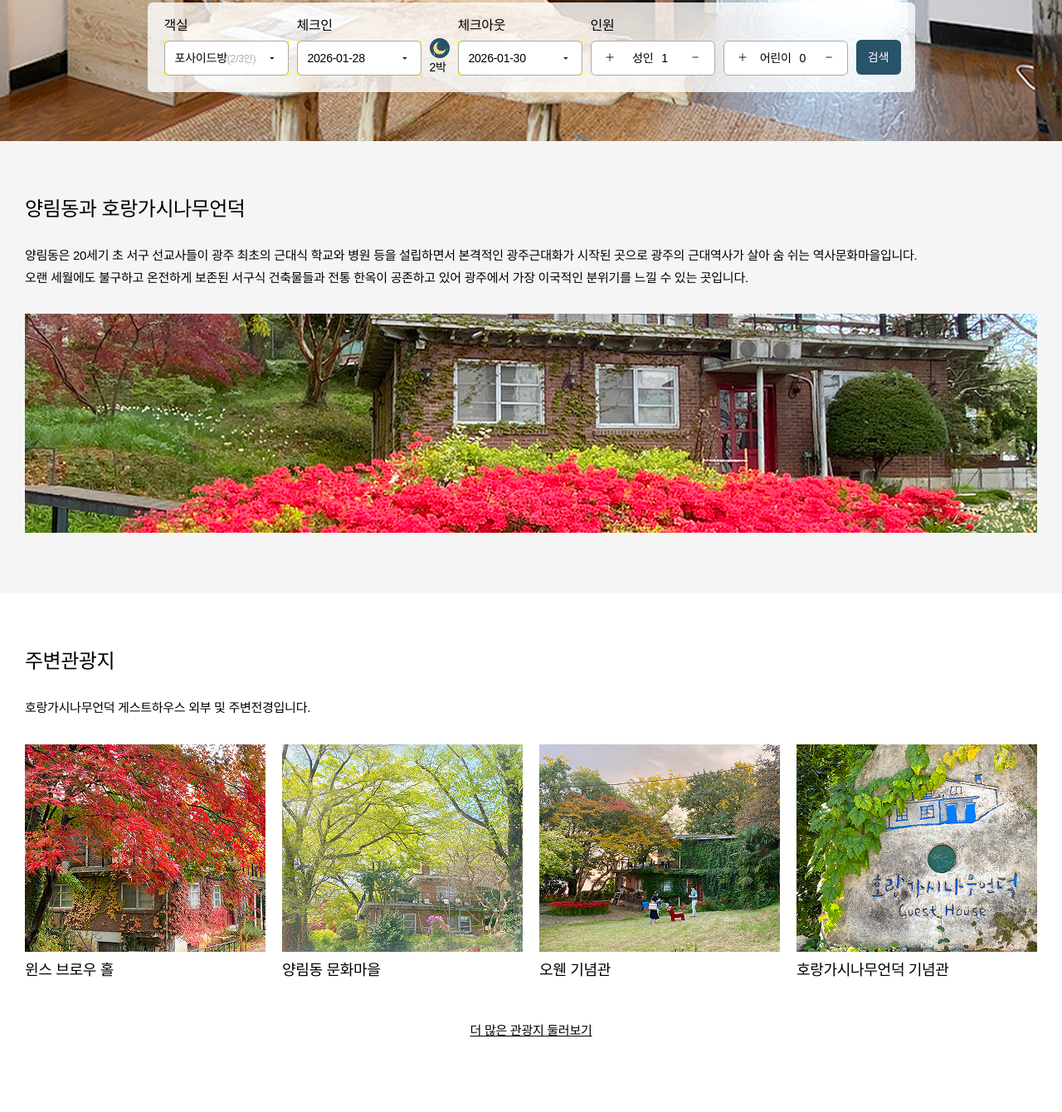
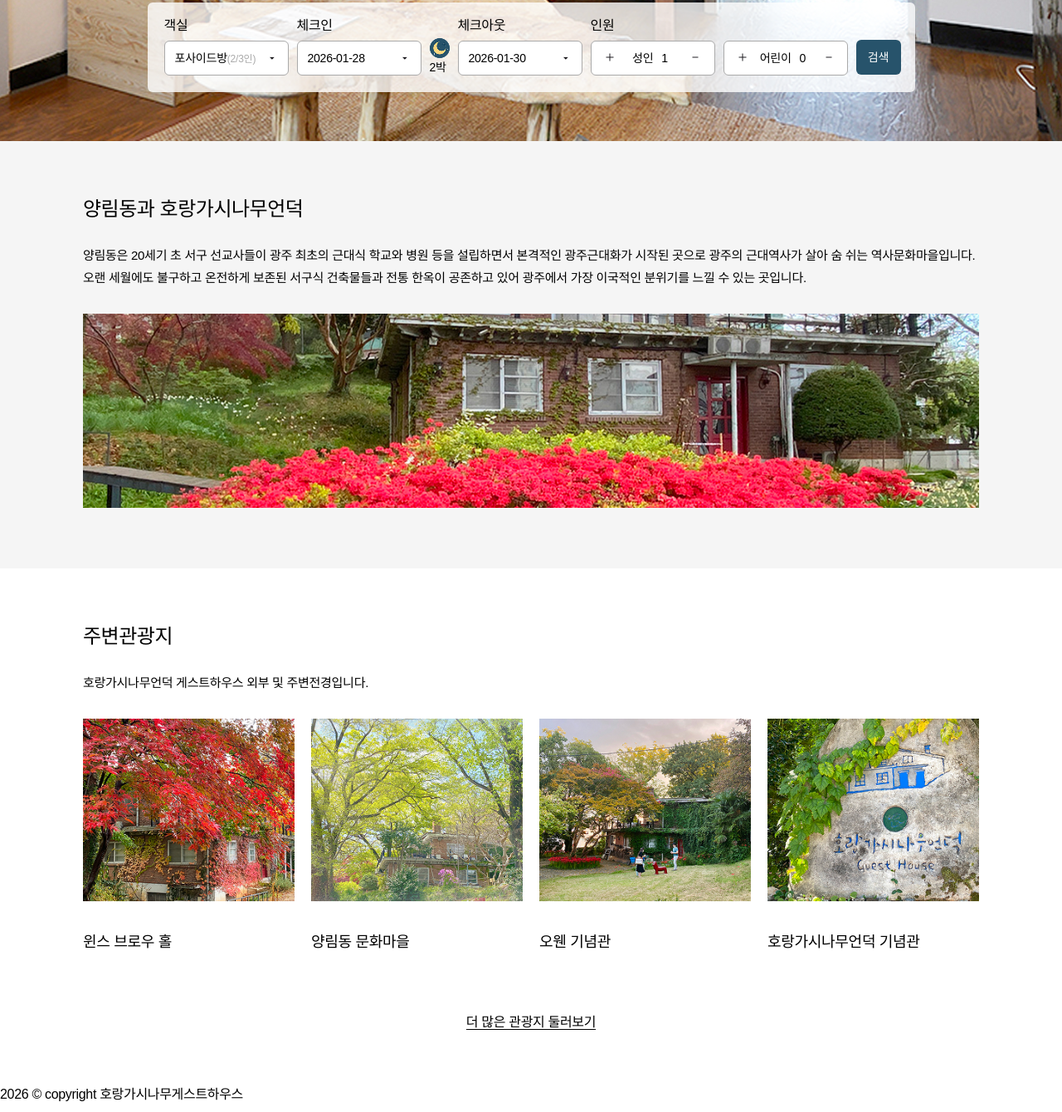
Before and after one commit to kimgangstar/horang_hill, a plain HTML site: page index.html in a window 1280 px wide. Shown: the part 660-2000 px from the top of the page at 83% size. Drawn offline with Linux system fonts and the light colour scheme; a web font is replaced by a local one.

Commit message:
호랑힐과제

```diff
--- a/index.html
+++ b/index.html
@@ -188,44 +188,44 @@
                     <p><button type="button" id="search_btn">검색</button></p>
                 </form>
             </div>
-            <div id="introduction">
-                <div class="intro_contents">
+            <div id="introduction"><!-- 소개 -->
+                <div id="intro_contents" class="container_layout">
                     <h1>양림동과 호랑가시나무언덕</h1>
-                    <p>양림동은 20세기 초 서구 선교사들이 광주 최초의 근대식 학교와 병원 등을 설립하면서 본격적인 광주근대화가 시작된 곳으로 광주의 근대역사가 살아 숨 쉬는 역사문화마을입니다.<br> 오랜 세월에도 불구하고 온전하게 보존된 서구식 건축물들과 전통 한옥이 공존하고 있어 광주에서 가장 이국적인 분위기를 느낄 수 있는 곳입니다.</p>
-                    <a href="#"><img src="./images/info_photo.jpg" alt=""></a>
+                    <p>양림동은 20세기 초 서구 선교사들이 광주 최초의 근대식 학교와 병원 등을 설립하면서 본격적인 광주근대화가 시작된 곳으로 광주의 근대역사가 살아 숨 쉬는 역사문화마을입니다. 오랜 세월에도 불구하고 온전하게 보존된 서구식 건축물들과 전통 한옥이 공존하고 있어 광주에서 가장 이국적인 분위기를 느낄 수 있는 곳입니다.</p>
+                    <a href="#"><img src="./images/info_photo.jpg" alt=""></a> <!-- a 말고 p 태그 써도 가능 -->
                 </div>
             </div>
-            <div id="tourist_attraction">
-                <div class="attraction_list">
+            <div id="tourist_attraction"><!-- 관광지 -->
+                <div id="attraction_list" class="container_layout">
                     <h1>주변관광지</h1>
                     <p>호랑가시나무언덕 게스트하우스 외부 및 주변전경입니다.</p>
                     <ul>
                         <li>
                             <a href="#">
                                 <img src="./images/traval1.jpg" alt="">
-                                <h2>윈스 브로우 홀</h2>
                             </a>
+                            <h2>윈스 브로우 홀</h2>
                         </li>
                         <li>
                             <a href="#">
                                 <img src="./images/traval2.jpg" alt="">
-                                <h2>양림동 문화마을</h2>
                             </a>
+                            <h2>양림동 문화마을</h2>
                         </li>
                         <li>
                             <a href="#">
                                 <img src="./images/traval3.jpg" alt="">
-                                <h2>오웬 기념관</h2>
                             </a>
+                            <h2>오웬 기념관</h2>
                         </li>
                         <li>
                             <a href="#">
                                 <img src="./images/traval4.jpg" alt="">
-                                <h2>호랑가시나무언덕 기념관</h2>
                             </a>
+                            <h2>호랑가시나무언덕 기념관</h2>
                         </li>
                     </ul>
-                    <a href="#"><p>더 많은 관광지 둘러보기</p></a>
+                    <a href="#" class="more">더 많은 관광지 둘러보기</a>
                 </div>
             </div>
         </main><!-- e : main -->
--- a/style/common.css
+++ b/style/common.css
@@ -57,3 +57,19 @@ body {}
 /* ========================================== main footer ============================= */
 #wrap footer {}
 #wrap footer p {}
+
+/* ------------------------------------------main w1220+p70 공통 디자인 값------------------------------- */
+#wrap main .container_layout {
+    width: 1220px; margin: 0 auto; padding: 70px;
+}
+#wrap main .container_layout h1 {
+    font-size: 1.5rem; font-weight: 500;
+    margin-bottom: 30px;
+}
+#wrap main .container_layout h1+p {
+    font-size: 0.94rem;
+    line-height: 1.7rem;
+    margin-bottom: 30px;
+    word-spacing: 0;
+}
+/* 공통 디자인 값 주기 */
--- a/style/index.css
+++ b/style/index.css
@@ -38,7 +38,7 @@
     justify-content: space-between;
     gap: 10px;
 }
-/* -----------------객실~인원 공통 디자인---------------- */
+/* -----------------------------------------객실~인원 공통 디자인------------------------------------------------ */
 #wrap main #hero_bnr #reservation_form .room h2,
 #wrap main #hero_bnr #reservation_form .check_in_out .in h2,
 #wrap main #hero_bnr #reservation_form .check_in_out .out h2,
@@ -58,10 +58,8 @@
     justify-content: space-between;
 }
 #wrap main #hero_bnr #reservation_form h2+div,
-#wrap main #hero_bnr #reservation_form ul li {
-    background-color: yellow;
-}
-/* 객실 선택------------------------------------------- */
+#wrap main #hero_bnr #reservation_form ul li {}
+/*--------------------------------------------- 객실 선택------------------------------------------- */
 #wrap main #hero_bnr #reservation_form .room  {}
 #wrap main #hero_bnr #reservation_form .room h2 {}
 #wrap main #hero_bnr #reservation_form .room .room_type {
@@ -163,7 +161,7 @@
 #wrap main #hero_bnr #reservation_form .person .number li span #kid {}
 #wrap main #hero_bnr #reservation_form .person .number li #kid_add {}
 #wrap main #hero_bnr #reservation_form .person .number li #kid_remove {}
-/* ----------------------------------------------------------------------------- */
+/* ---------------------------------------------------------------------------------------------------- */
 #wrap main #hero_bnr #reservation_form > p {
     position: relative; left: -10px; top: 12px;
 }
@@ -174,67 +172,50 @@
     border-radius: 6px;
     font-size: 0.88rem;
 }
-/* ----------호랑가시나무 소개-------------------------------------------------- */
+/* ----------호랑가시나무 소개------------------------------------------------------------------------------ */
 #wrap main #introduction {
     background-color: #f5f5f5;
 }
-#wrap main #introduction .intro_contents {
-    width: 1220px;
-    padding: 70px 0;
-    margin: 0 auto;
+#wrap main #introduction #intro_contents {}
+#wrap main #introduction #intro_contents h1 {}
+#wrap main #introduction #intro_contents p {}
+#wrap main #introduction #intro_contents a {}
+#wrap main #introduction #intro_contents a img {
+    width: 100%; /* 작은 아이콘 이미지 말고는 이미지에 w100% 걸어주는 습관 들이기 */
 }
-#wrap main #introduction .intro_contents h1 {
-    font-size: 1.5rem; font-weight: 500;
-    margin-bottom: 30px;
-}
-#wrap main #introduction .intro_contents p {
-    font-size: 0.94rem;
-    line-height: 1.7rem;
-    margin-bottom: 30px;
-    word-spacing: 0;
-}
-#wrap main #introduction .intro_contents a {}
-#wrap main #introduction .intro_contents a img {}
-/* ----------------------------------주변관광지----------- */
+/* ----------------------------------주변관광지-------------------------------------------------------- */
 #wrap main #tourist_attraction {}
-#wrap main #tourist_attraction .attraction_list {
-    width: 1220px;
-    margin: 0 auto;
-    padding: 70px 0;
-}
-#wrap main #tourist_attraction .attraction_list h1 {
-    font-size: 1.5rem; font-weight: 500;
-    margin-bottom: 30px;
-}
-#wrap main #tourist_attraction .attraction_list p {
-    font-size: 0.94rem;
-    line-height: 1.7rem;
-    margin-bottom: 30px;
-    word-spacing: 0;
-}
-#wrap main #tourist_attraction .attraction_list ul {
+#wrap main #tourist_attraction #attraction_list {}
+#wrap main #tourist_attraction #attraction_list h1 {}
+#wrap main #tourist_attraction #attraction_list h1+p {}
+#wrap main #tourist_attraction #attraction_list ul {
     display: flex;
     flex-flow: row nowrap;
-    /* gap: 20px; */
     justify-content: space-between;
+    margin: 0 0 80px;
 }
-#wrap main #tourist_attraction .attraction_list ul li {
-    width: calc((100% - 60px) / 4 );
+#wrap main #tourist_attraction #attraction_list ul li {
+    width: calc((100% - 60px) / 4);
 }
-#wrap main #tourist_attraction .attraction_list ul li > a {
+#wrap main #tourist_attraction #attraction_list ul li a {
+    overflow: hidden;
+    display: block;
+    height: 250px;
+    margin: 0 0 10px;
+} /* a를 마스크라고 생각 a 안에서만 보이게 생각(부모만 후보가 될 수 있음) */
+#wrap main #tourist_attraction #attraction_list ul li a:hover img {
+    width: 120%;
 }
-#wrap main #tourist_attraction .attraction_list ul li > a img:hover {
+#wrap main #tourist_attraction #attraction_list ul li a img {
+    width: 100%;
 }
-#wrap main #tourist_attraction .attraction_list ul li > a img {
-    margin-bottom: 10px;
-}
-#wrap main #tourist_attraction .attraction_list ul li > a h2 {
+#wrap main #tourist_attraction #attraction_list ul li h2 {
     font-size: 1.13rem;
     font-weight: 500;
 }
-#wrap main #tourist_attraction .attraction_list > a {
-    font-size: 0.94rem;
-    text-decoration: underline;
-    text-align: center;
+#wrap main #tourist_attraction #attraction_list .more {
+    border-bottom: 1px solid black;
+    margin: 0 auto;
+    width: max-content;
+    display: block;
 }
-#wrap main #tourist_attraction .attraction_list > a > p {margin-top: 50px;}
```
